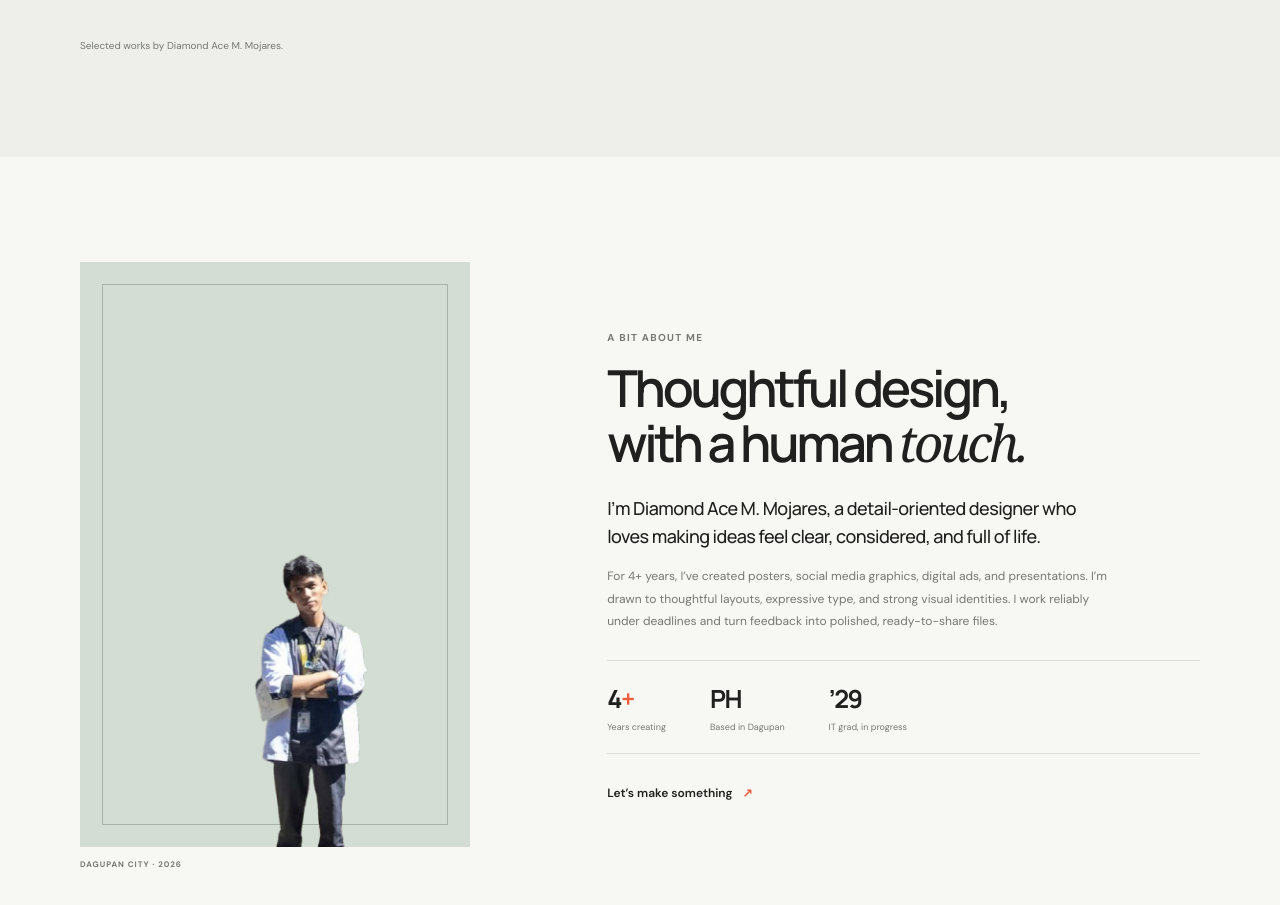
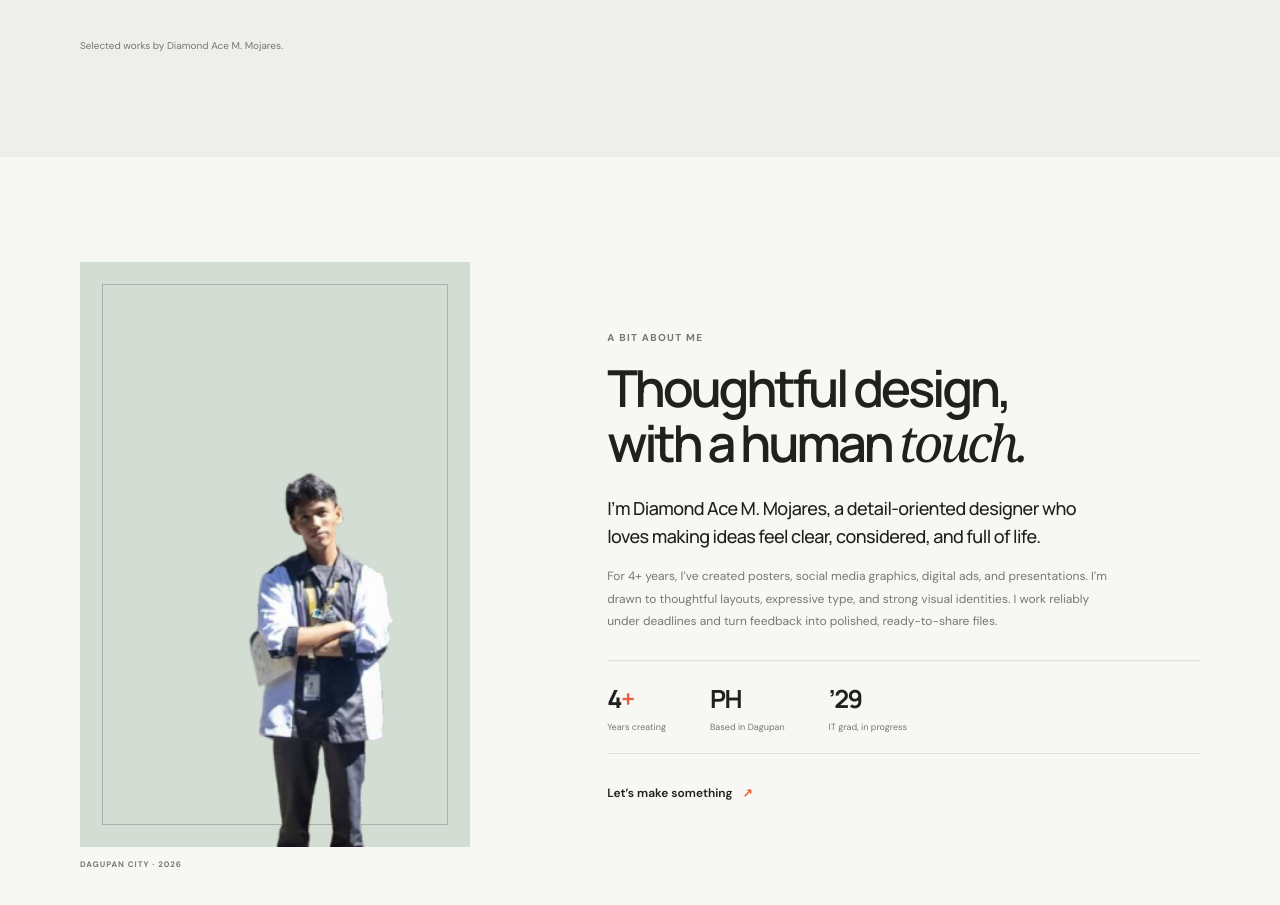
Before and after one commit to amonmojares2-dev/portfolio, a plain HTML site: page index.html in a window 1280 px wide. Shown: the part 3698-4603 px from the top of the page. Drawn offline with Linux system fonts and the light colour scheme.

Commit message:
Increase profile image size
Co-authored-by: Copilot <223556219+Copilot@users.noreply.github.com>

```diff
--- a/styles.css
+++ b/styles.css
@@ -95,7 +95,7 @@ h2 { margin-bottom: 0; font-size: clamp(38px, 5vw, 58px); line-height: 1.08; }
 .about-image-wrap { position: relative; max-width: 390px; }
 .about-image { position: relative; min-height: 420px; overflow: hidden; background: #d3ddd4; }
 .about-image::before { position: absolute; top: 22px; right: 22px; bottom: 22px; left: 22px; border: 1px solid rgb(32 33 31 / 23%); content: ""; }
-.about-photo { display: block; width: 100%; height: 100%; min-height: 420px; object-fit: cover; }
+.about-photo { display: block; width: 100%; height: 100%; min-height: 420px; object-fit: cover; object-position: center 80%; transform: scale(1.28); transform-origin: center bottom; }
 .image-index { display: block; margin-top: 12px; color: var(--muted); font-size: 8px; font-weight: 700; letter-spacing: .12em; }
 .about-copy h2 { margin-bottom: 25px; font-size: clamp(36px, 4vw, 51px); }
 .about-copy .eyebrow { margin-bottom: 15px; }
```
